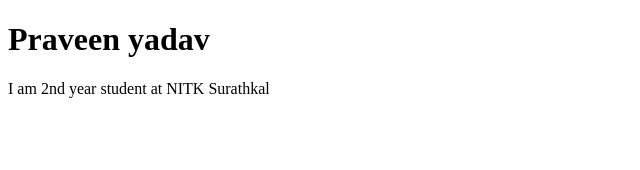
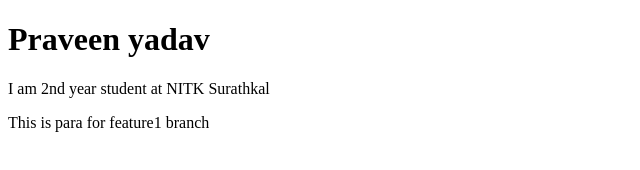
Before and after one commit to praveenyadav2005/practice_apnacollege, a plain HTML site: page index.html in a window 1280 px wide. Shown: the whole page, without its empty margins (0-640 px from the left). Drawn offline with Linux system fonts and the light colour scheme.

Commit message:
new branch

```diff
--- a/index.html
+++ b/index.html
@@ -8,5 +8,6 @@
 <body>
     <h1>Praveen yadav </h1>
     <p>I am 2nd year student at NITK Surathkal</p>
+    <p>This is para for feature1 branch</p>
 </body>
 </html>
```
